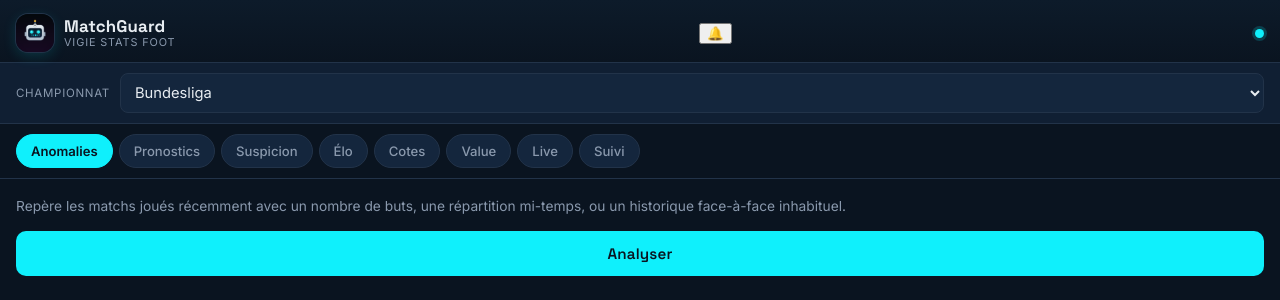
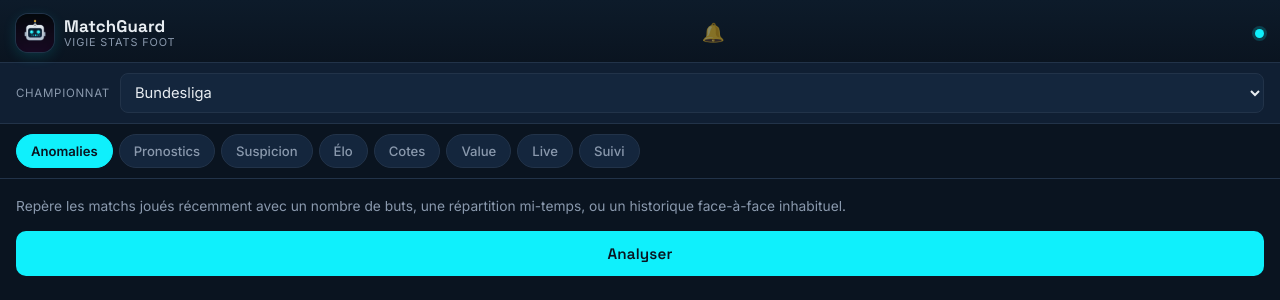
Before and after one commit to Oumarplus/matchguard-webapp, a Flask app: page / in a window 1280 px wide. Shown: the top 300 px of the page. Run offline with Flask 3, Linux system fonts and the light colour scheme.

Commit message:
Update style.css

```diff
--- a/static/style.css
+++ b/static/style.css
@@ -78,6 +78,17 @@ body {
 }
 .status-dot.ok { background: var(--cyan); box-shadow: 0 0 0 3px rgba(15, 240, 252, 0.18); }
 .status-dot.partial { background: var(--amber); box-shadow: 0 0 0 3px rgba(255, 209, 102, 0.18); }
+
+.notif-btn {
+  background: none;
+  border: none;
+  font-size: 1.15rem;
+  padding: 6px;
+  margin-right: 4px;
+  opacity: 0.5;
+  line-height: 1;
+}
+.notif-btn.enabled { opacity: 1; filter: drop-shadow(0 0 4px rgba(15, 240, 252, 0.5)); }
 
 /* ---- Competition bar ---- */
 .comp-bar {
```
